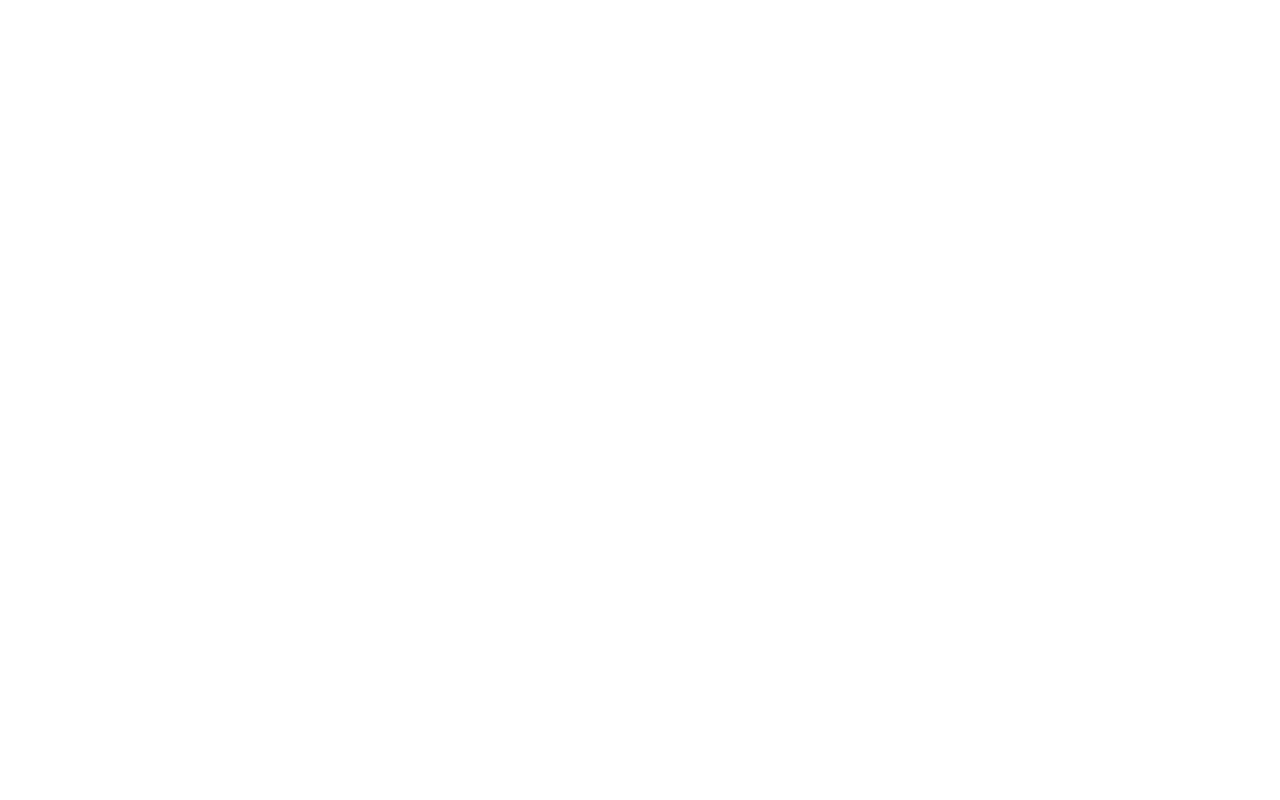
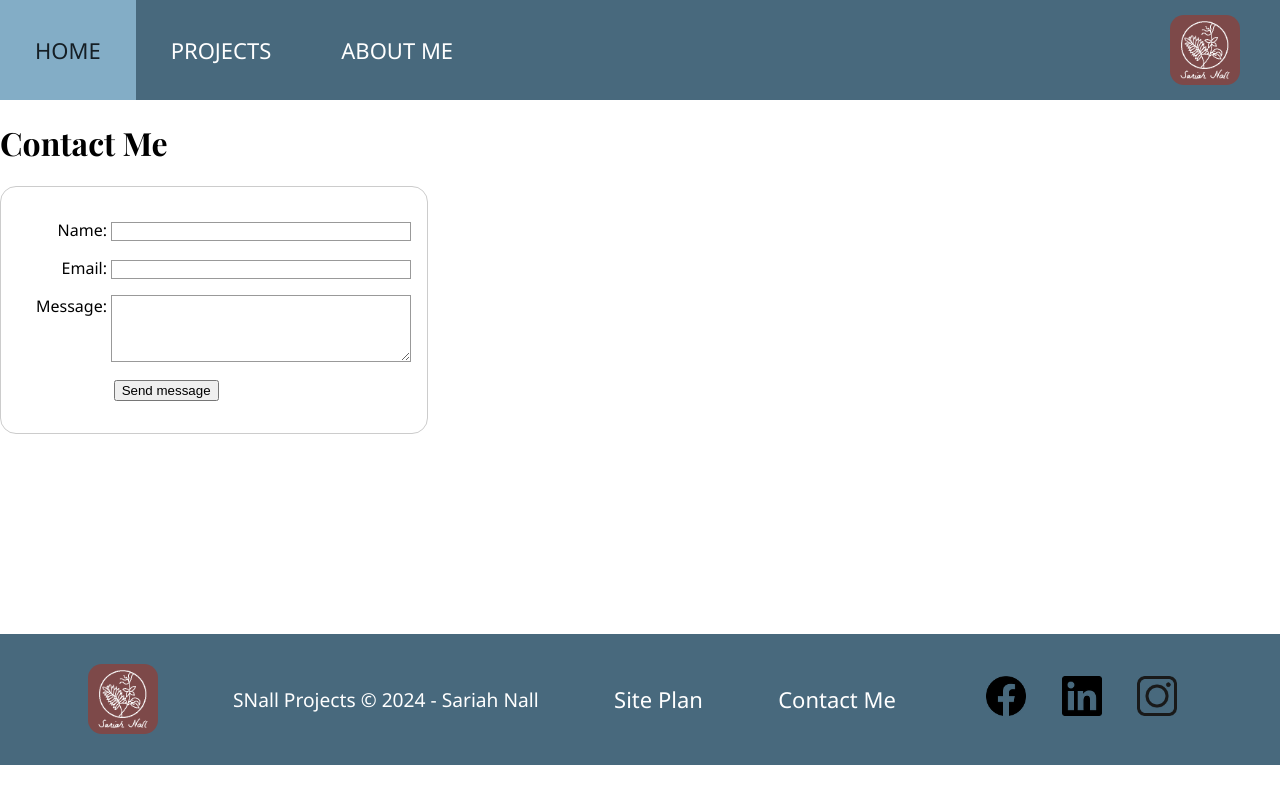
Before and after one commit to sariahnall/portfolio, a plain HTML site: page contactme.html in a window 1280 px wide. Drawn offline with nearby package versions, Linux system fonts and the light colour scheme; a web font is replaced by a local one.

Commit message:
contact form

```diff
--- a/contactme.html
+++ b/contactme.html
@@ -0,0 +1,80 @@
+<!DOCTYPE html>
+<html lang="en">
+<head>
+    <meta charset="UTF-8">
+    <meta http-equiv="X-UA-Compatible" content="IE=edge">
+    <meta name="viewport" content="width=device-width, initial-scale=1.0">
+    <title>Sariah Nall | Portfolio | Projects</title>
+    <link rel="stylesheet" href="styles/home.css">
+    <link rel="icon" type="image/x-icon" href="images/favicon.ico">
+</head>
+<body>
+    <header>
+        <nav>
+            <a href="index.html">HOME</a>
+            <a href="projects.html">PROJECTS</a>
+            <a href="aboutme.html">ABOUT ME</a>
+        </nav>
+        <a class="logo_link" href="index.html">
+            <img class="logo" src="images/portfolio-logo.png" alt="Sariah Nall Logo">
+        </a>
+    </header>
+    <main>
+        <h1>Contact Me</h1>
+        <div id="feedback"></div>
+        <form action="#" method="post">
+            <p>
+              <label for="name">Name:</label>
+              <input type="text" id="name" name="user_name" />
+            </p>
+            <p>
+              <label for="mail">Email:</label>
+              <input type="email" id="mail" name="user_email" />
+            </p>
+            <p>
+              <label for="msg">Message:</label>
+              <textarea id="msg" name="user_message"></textarea>
+            </p>
+            <p class="button">
+                <button type="submit">Send message</button>
+            </p>
+        </form>
+    </main>
+    <footer>
+        <a class="logo_link" href="index.html">
+            <img class="logo" src="images/portfolio-logo.png" alt="Sariah Nall Logo">
+        </a>
+        <p>SNall Projects &copy; 2024 - Sariah Nall</p>
+        <p><a href="site-plan.html">Site Plan</a></p>
+        <p><a href="contactme.html">Contact Me</a></p>
+        <div class="social">
+            <a href="https://facebook.com">
+                <img class=".social-media-icons" src="images/facebook-icon.png" alt="fb icon">
+            </a>
+            <a href="https://linkedin.com">
+                <img class=".social-media-icons" src="images/linkedin-icon.png" alt="linkedin icon">
+            </a>
+            <a href="https://www.instagram.com/sariah_nall428/">
+                <img class=".social-media-icons" src="images/instagram-icon.png" alt="instagram icon">
+            </a>
+        </div>
+    </footer>
+    <script>
+        // get the feedback div element so we can do something with it.
+        const feedbackElement = document.getElementById('feedback');
+        // get the form so we can read what was entered in it.
+        const formElement = document.forms[0];
+        // add a 'listener' to wait for a submission of our form. When that happens run the code below.
+        formElement.addEventListener('submit', function(e) {
+            // stop the form from doing the default action.
+            e.preventDefault();
+            // set the contents of our feedback element to a message letting the user know the form was submitted successfully. Notice that we pull the name that was entered in the form to personalize the message!
+            feedbackElement.innerHTML = 'Hello '+ formElement.user_name.value +'! Thank you for your message. We will get back with you as soon as possible!';
+            // make the feedback element visible.
+            feedbackElement.style.display = "block";
+            // add a class to move everything down so our message doesn't cover it.
+            document.body.classList.toggle('moveDown');
+        });
+    </script>
+</body>
+</html>
--- a/styles/home.css
+++ b/styles/home.css
@@ -225,6 +225,63 @@ a:hover{
     margin: -20px -15px auto -15px;
     background-color: var(--secondary-color);
 }
+/* Contact Me page */
+form {
+    display: inline-block;
+    /* Form outline */
+    padding: 1em;
+    border: 1px solid #ccc;
+    border-radius: 1em;
+  }
+
+  p + p {
+    margin-top: 1em;
+  }
+
+  label {
+    /* Uniform size & alignment */
+    display: inline-block;
+    min-width: 90px;
+    text-align: right;
+  }
+
+  input,
+  textarea {
+    width: 300px;
+    box-sizing: border-box;
+    border: 1px solid #999;
+  }
+
+  input:focus,
+  textarea:focus {
+    outline-style: solid;
+    outline-color: #000;
+  }
+
+  textarea {
+    vertical-align: top;
+    height: 5em;
+  }
+
+  .button {
+    padding-left: 90px;
+  }
+
+  button {
+    margin-left: 0.5em;
+  }
+  #feedback {
+    background-color: antiquewhite;
+    position: absolute;
+    top: 0;
+    left: 0;
+    right: 0;
+    padding: .5em;
+    display: none;
+  }
+  .moveDown {
+      margin-top: 3em;
+  }
 
 @media screen and (max-width: 900px) {
     /* All pages */
```
